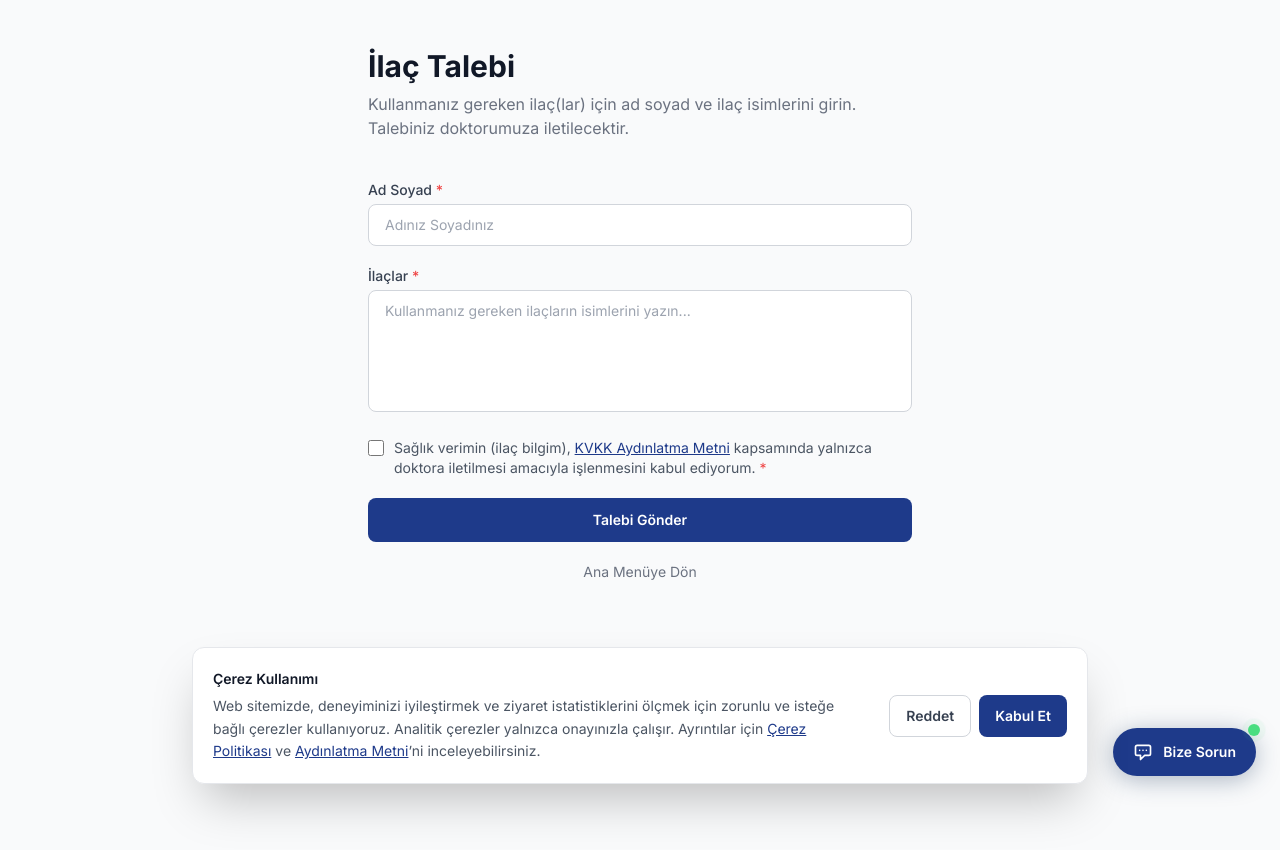
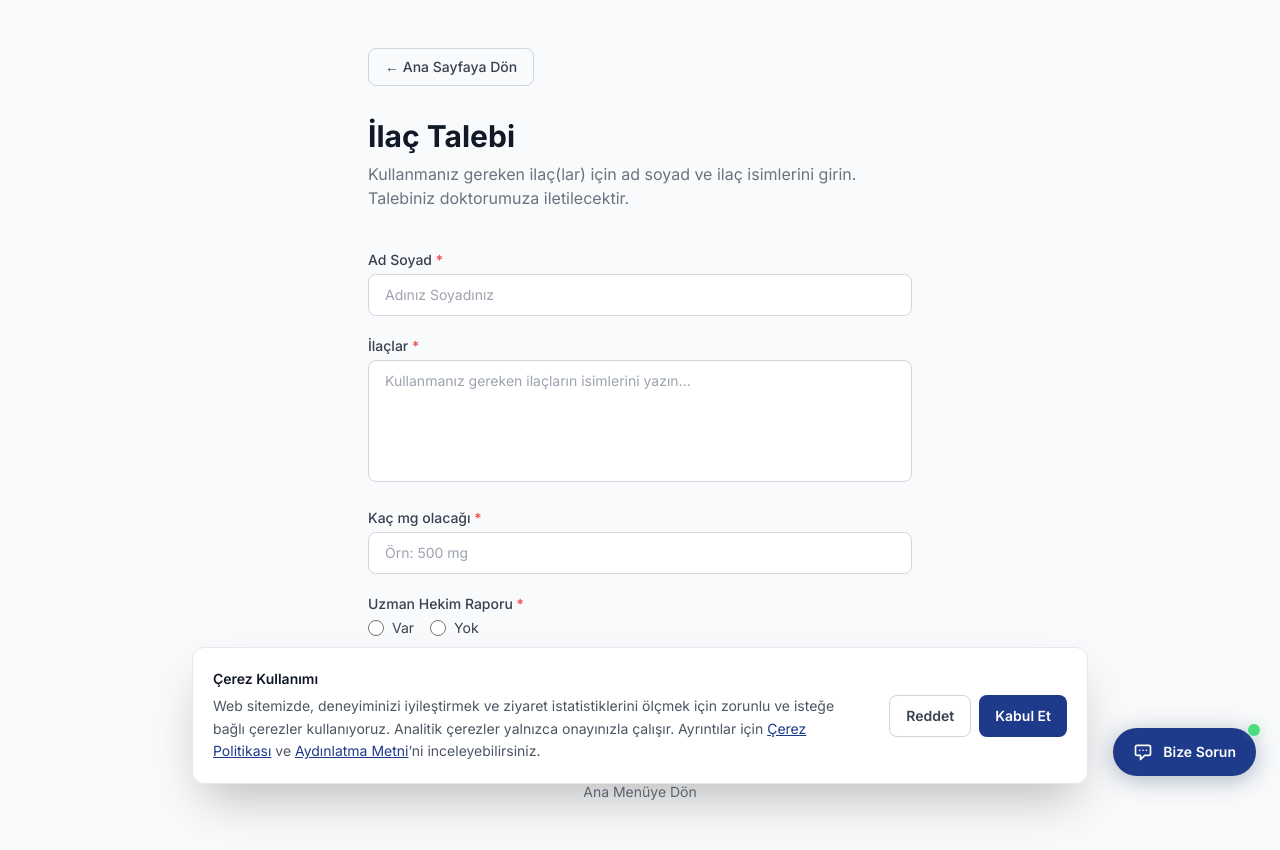
Before and after one commit to nazif67/ahikurumsal-site, a Next.js app: page /ilac-talebi in a window 1280 px wide. Before the commit the page ends 800 px from the top, so only its background shows below. Built offline with nearby package versions, Linux system fonts and the light colour scheme.

Commit message:
ilac-talebi formuna mg bilgisi ve hekim raporu alanlari eklendi

```diff
--- a/src/app/ilac-talebi/IlacForm.tsx
+++ b/src/app/ilac-talebi/IlacForm.tsx
@@ -78,6 +78,48 @@ export default function IlacForm() {
         />
       </div>
 
+      <div>
+        <label htmlFor="mgBilgisi" className="block text-sm font-medium text-gray-700 mb-1">
+          Kaç mg olacağı <span className="text-red-500">*</span>
+        </label>
+        <input
+          id="mgBilgisi"
+          name="mgBilgisi"
+          type="text"
+          required
+          placeholder="Örn: 500 mg"
+          className="w-full rounded-lg border border-gray-300 px-4 py-2.5 text-sm text-gray-900 placeholder-gray-400 focus:border-brand focus:outline-none focus:ring-2 focus:ring-brand/20"
+        />
+      </div>
+
+      <div>
+        <span className="block text-sm font-medium text-gray-700 mb-1">
+          Uzman Hekim Raporu <span className="text-red-500">*</span>
+        </span>
+        <div className="flex gap-4">
+          <label className="flex items-center gap-2 text-sm text-gray-700">
+            <input
+              type="radio"
+              name="hekimRaporu"
+              value="var"
+              required
+              className="h-4 w-4 border-gray-300 text-brand focus:ring-brand/30"
+            />
+            Var
+          </label>
+          <label className="flex items-center gap-2 text-sm text-gray-700">
+            <input
+              type="radio"
+              name="hekimRaporu"
+              value="yok"
+              required
+              className="h-4 w-4 border-gray-300 text-brand focus:ring-brand/30"
+            />
+            Yok
+          </label>
+        </div>
+      </div>
+
       <label htmlFor="kvkkOnay" className="flex items-start gap-2.5 text-sm text-gray-600">
         <input
           id="kvkkOnay"
--- a/src/app/ilac-talebi/actions.ts
+++ b/src/app/ilac-talebi/actions.ts
@@ -13,9 +13,11 @@ export async function ilacTalebiGonder(
 ): Promise<FormState> {
   const adSoyad = (formData.get("adSoyad") as string)?.trim();
   const ilaclar = (formData.get("ilaclar") as string)?.trim();
+  const mgBilgisi = (formData.get("mgBilgisi") as string)?.trim();
+  const hekimRaporu = formData.get("hekimRaporu") as string;
   const kvkkOnay = formData.get("kvkkOnay");
 
-  if (!adSoyad || !ilaclar) {
+  if (!adSoyad || !ilaclar || !mgBilgisi || !hekimRaporu) {
     return { status: "error", message: "Lütfen tüm alanları doldurun." };
   }
 
@@ -29,7 +31,7 @@ export async function ilacTalebiGonder(
   }
 
   try {
-    await strapiPost("/ilac-talepleri", { adSoyad, ilaclar });
+    await strapiPost("/ilac-talepleri", { adSoyad, ilaclar, mgBilgisi, hekimRaporu });
     return { status: "success" };
   } catch {
     return {
--- a/src/app/ilac-talebi/page.tsx
+++ b/src/app/ilac-talebi/page.tsx
@@ -1,3 +1,4 @@
+import Link from "next/link";
 import IlacForm from "./IlacForm";
 
 export const metadata = {
@@ -8,6 +9,13 @@ export const metadata = {
 export default function IlacTalebiPage() {
   return (
     <div className="mx-auto max-w-xl px-4 py-12">
+      <Link
+        href="/"
+        className="mb-8 inline-block rounded-lg border border-gray-300 px-4 py-2 text-sm font-medium text-gray-700 hover:bg-gray-50"
+      >
+        ← Ana Sayfaya Dön
+      </Link>
+
       <h1 className="text-3xl font-bold text-gray-900 mb-2">İlaç Talebi</h1>
       <p className="text-gray-500 mb-10">
         Kullanmanız gereken ilaç(lar) için ad soyad ve ilaç isimlerini girin. Talebiniz doktorumuza iletilecektir.
```
